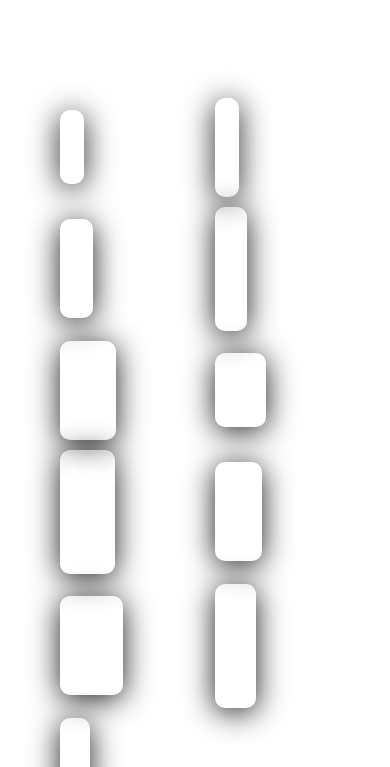
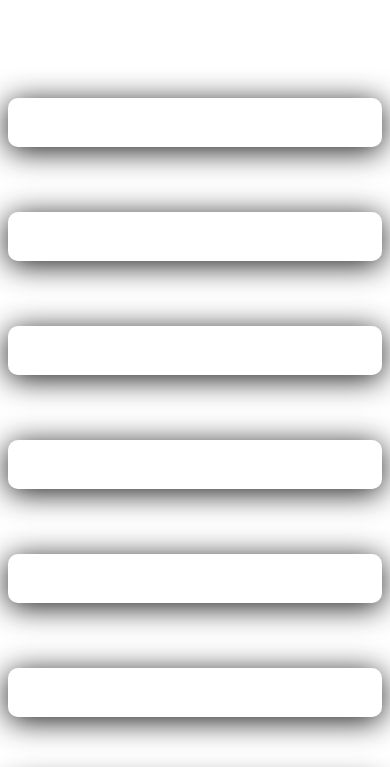
Before and after one commit to leopoglia/catolica, a plain HTML site: page src/integrantes/index.html in a window 390 px wide. Shown: the part 77-844 px from the top of the page. Drawn offline with Linux system fonts and the light colour scheme.

Commit message:
fix: integrantes

```diff
--- a/src/integrantes/style.css
+++ b/src/integrantes/style.css
@@ -141,4 +141,27 @@ input::placeholder{
         width: auto;
         padding: 0px;
     }
+
+    .integrants{
+        width: 100%;
+        flex-direction: column;
+        padding:  0px !important;
+    }
+
+    .integrants li{
+        width: 100%;
+        flex-direction: column;
+        margin-bottom: 30px;
+    }
+
+    .integrants li div{
+        width: 100%;
+        margin-right: 0;
+        text-align: center;
+        margin-bottom: 10px;
+    }
+
+    .container-integrants, .container-integrants div{
+        width: 100%;
+    }
 }
```
Also changed, not shown: src/integrantes/index.html (+0 -1 lines).
